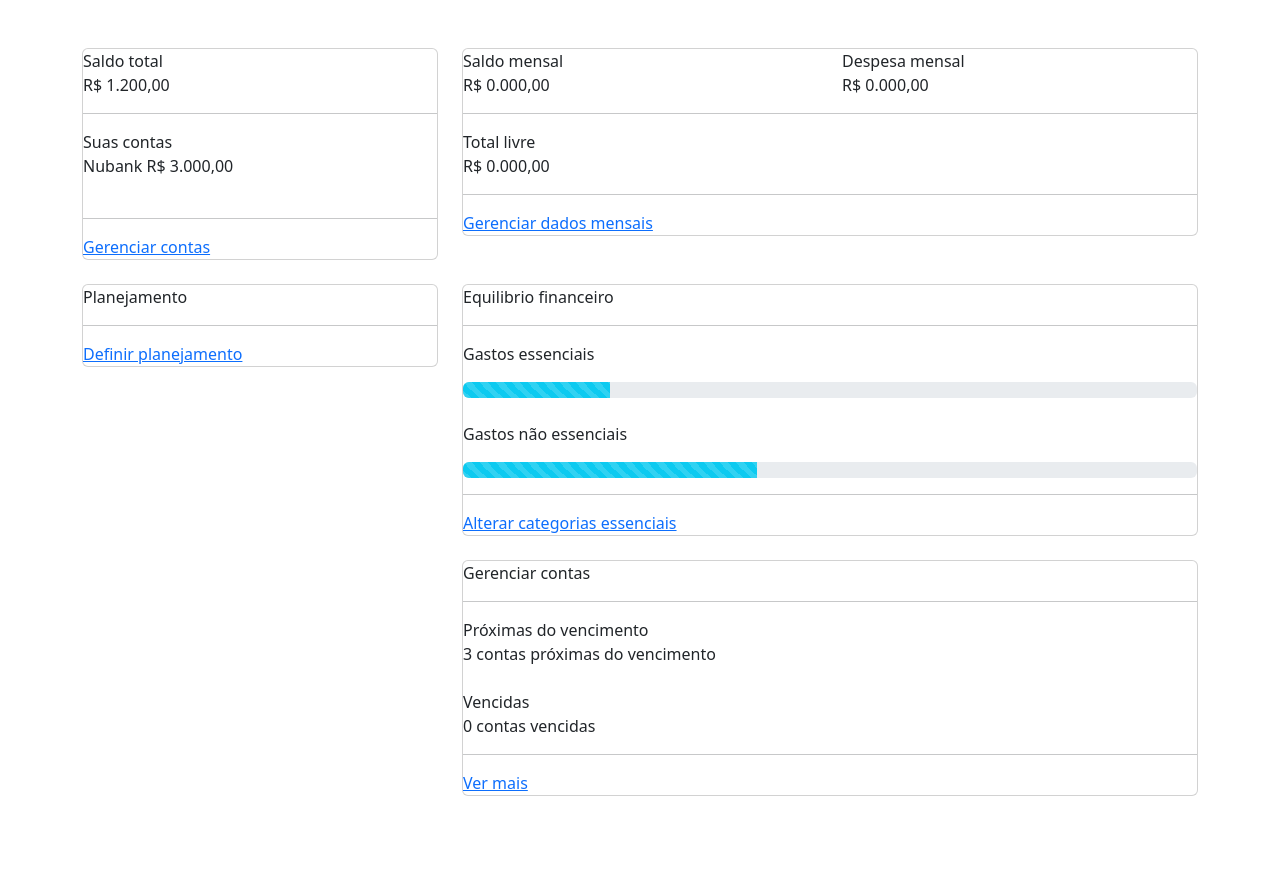
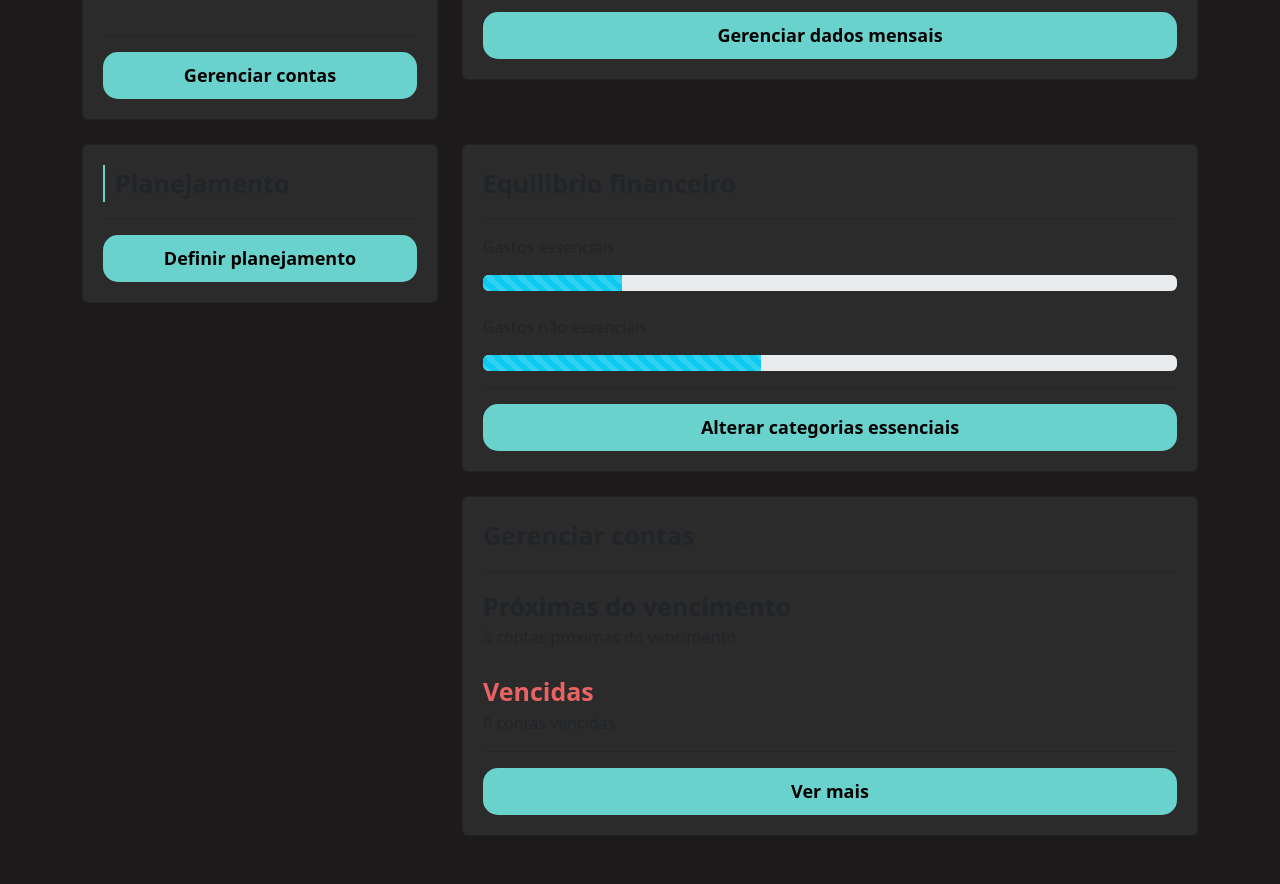
Before and after one commit to murilosantoriboff/Finance, a Django app: page /perfil/home/ in a window 1280 px wide. Shown: the part 430-1314 px from the top of the page. Before the commit the page ends 1226 px from the top, so only its background shows below. Run offline with Django 4.2, Linux system fonts and the light colour scheme.

Commit message:
Css and some styles

```diff
--- a/templates/bases/base.html
+++ b/templates/bases/base.html
@@ -1,9 +1,11 @@
+{% load static %}
+
 <!doctype html>
 <html lang="en">
   <head>
     <meta charset="utf-8">
     <meta name="viewport" content="width=device-width, initial-scale=1">
-
+    <link href="{% static 'geral/css/base.css' %}" rel="stylesheet">
     <title>{% block title %}{% endblock %}</title>
     <link href="https://cdn.jsdelivr.net/npm/bootstrap@5.3.0-alpha1/dist/css/bootstrap.min.css" rel="stylesheet">
     {% block head %}{% endblock %}
--- a/templates/home.html
+++ b/templates/home.html
@@ -1,4 +1,9 @@
 {% extends 'bases/base.html' %}
+{% load static %}
+
+{% block head %}
+    <link rel="stylesheet" href="{% static 'perfil/css/home.css' %}">
+{% endblock %}
 
 {% block body %}
     <div class="container">
--- /dev/null
+++ b/templates/static/geral/css/base.css
@@ -0,0 +1,13 @@
+body{
+    background-color: #1C1A1A !important;
+    color: white !important;
+}
+
+:root{
+
+    --main-color: #2B2B2B;
+    --dark-color: #1C1A1A;
+    --contrast-color: #69D2CD;
+    --differential-color: #E96363;
+
+}
--- /dev/null
+++ b/templates/static/perfil/css/home.css
@@ -0,0 +1,76 @@
+.card{
+
+    width: 100%;
+    background-color: var(--main-color);
+    padding: 20px;
+
+}
+
+.saldo{
+    border-left: 2px solid var(--contrast-color);
+    padding-left: 10px;
+}
+
+.fonte-destaque{
+
+    font-weight: bold;
+    font-size: 25px;
+
+}
+
+.font-light{
+
+    font-weight: 200;
+
+}
+
+.hr-borda{
+    color: var(--dark-color);
+}
+
+.lista-conta{
+    background-color: var(--dark-color);
+    padding: 8px;
+    border-radius: 10px;
+
+}
+.total-conta{
+    color: #B9F1D6;
+    font-weight: 200;
+    float: right;
+}
+
+.botao-principal{
+
+    text-decoration: none;
+    color: black;
+    font-weight: bold;
+    font-size: 18px;
+
+    padding: 10px;
+    background-color: var(--contrast-color);
+    text-align: center;
+    border-radius: 15px;
+    border: none;
+
+}
+
+.despesa{
+    border-right: 2px solid var(--differential-color);
+    text-align: right;
+    padding-right: 10px;
+}
+
+.negativo{
+    color: var(--differential-color);
+}
+
+.positivo{
+    color: var(--contrast-color);
+}
+
+
+.icone-setas{
+    width: 50%;
+    display: inline;
+}
```
